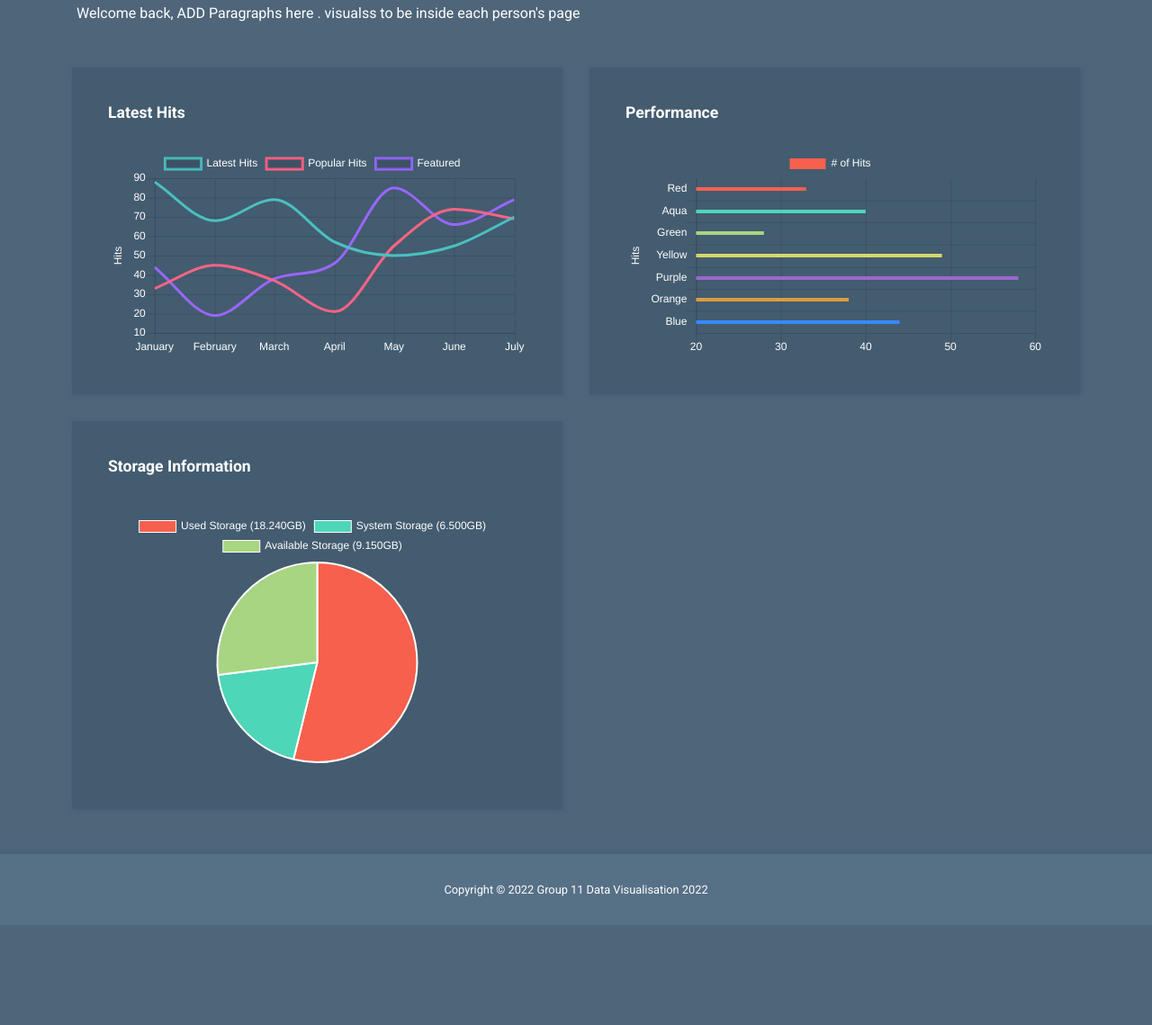
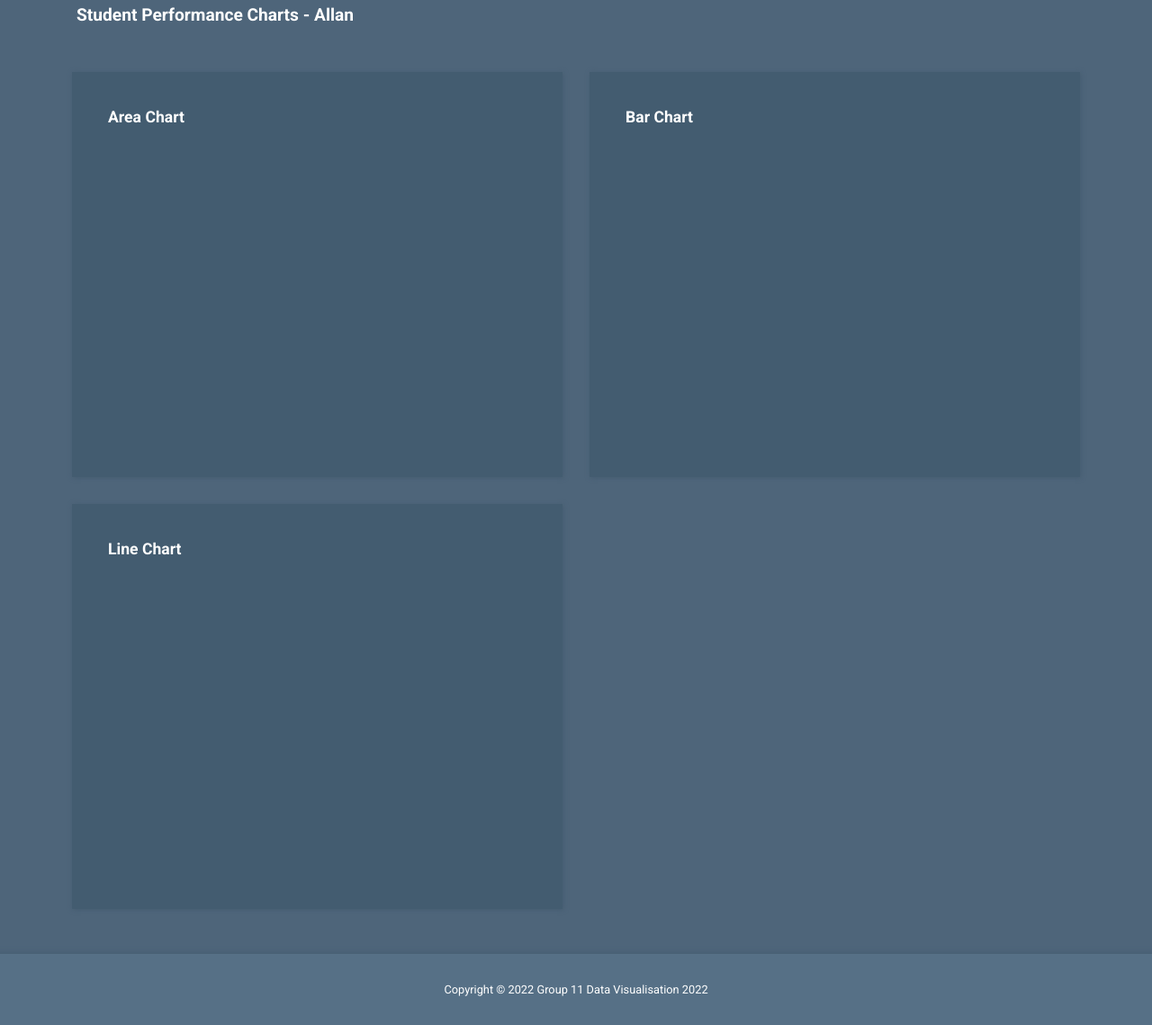
Before and after one commit to cas3zn/DV-FinalProject, a plain HTML site: page DV Project/T1/allan.html in a window 1280 px wide. Shown: the part 145-1284 px from the top of the page at 90% size. Before the commit the page ends 1173 px from the top, so only its background shows below. Drawn offline with nearby package versions, Linux system fonts and the light colour scheme; no server answers.

Commit message:
adding dummy charts

```diff
--- a/DV Project/T1/allan.html
+++ b/DV Project/T1/allan.html
@@ -69,29 +69,30 @@
         <div class="container">
             <div class="row">
                 <div class="col">
-                    <p class="text-white mt-5 mb-5">Welcome back, ADD Paragraphs here . visualss to be inside each person's page</b></p>
+                    <p class="text-white mt-5 mb-5"><b style="font-size:larger;">Student Performance Charts - Allan</b></p>
                 </div>
             </div>
             <!-- row -->
             <div class="row tm-content-row">
                 <div class="col-sm-12 col-md-12 col-lg-6 col-xl-6 tm-block-col">
                     <div class="tm-bg-primary-dark tm-block">
-                        <h2 class="tm-block-title">Latest Hits</h2>
-                        <canvas id="lineChart"></canvas>
+                        <h2 class="tm-block-title">Area Chart</h2>
+                        <!-- Create a div where the area graph will take place -->
+                        <div id="my_areagraph"></div>
                     </div>
                 </div>
                 <div class="col-sm-12 col-md-12 col-lg-6 col-xl-6 tm-block-col">
                     <div class="tm-bg-primary-dark tm-block">
-                        <h2 class="tm-block-title">Performance</h2>
-                        <canvas id="barChart"></canvas>
+                        <h2 class="tm-block-title">Bar Chart</h2>
+                        <!-- Create a div where the bar graph will take place -->
+                        <div id="my_bargraph"></div>
                     </div>
                 </div>
                 <div class="col-sm-12 col-md-12 col-lg-6 col-xl-6 tm-block-col">
-                    <div class="tm-bg-primary-dark tm-block tm-block-taller">
-                        <h2 class="tm-block-title">Storage Information</h2>
-                        <div id="pieChartContainer">
-                            <canvas id="pieChart" class="chartjs-render-monitor" width="200" height="200"></canvas>
-                        </div>
+                    <div class="tm-bg-primary-dark tm-block">
+                        <h2 class="tm-block-title">Line Chart</h2>
+                        <!-- Create a div where the line graph will take place -->
+                        <div id="my_linegraph"></div>
                     </div>
                 </div>
             </div>
@@ -114,30 +115,174 @@
     <script src="js/bootstrap.min.js"></script>
     <!-- https://getbootstrap.com/ -->
     <script src="js/tooplate-scripts.js"></script>
+    <!-- Load d3.js -->
+    <script src="https://d3js.org/d3.v4.js"></script>
     <script>
-        Chart.defaults.global.defaultFontColor = 'white';
-        let ctxLine,
-            ctxBar,
-            ctxPie,
-            optionsLine,
-            optionsBar,
-            optionsPie,
-            configLine,
-            configBar,
-            configPie,
-            lineChart;
-        barChart, pieChart;
-        // DOM is ready
-        $(function () {
-            drawLineChart(); // Line Chart
-            drawBarChart(); // Bar Chart
-            drawPieChart(); // Pie Chart
+        function drawAreaChart() {
+            // set the dimensions and margins of the graph
+            var margin = {top: 10, right: 30, bottom: 30, left: 50},
+                width = 460 - margin.left - margin.right,
+                height = 350 - margin.top - margin.bottom;
 
-            $(window).resize(function () {
-                updateLineChart();
-                updateBarChart();
-            });
-        })
+            // append the svg object to the body of the page
+            var svg = d3.select("#my_areagraph")
+            .append("svg")
+                .attr("width", width + margin.left + margin.right)
+                .attr("height", height + margin.top + margin.bottom)
+                .append("g")
+                .attr("transform",
+                    "translate(" + margin.left + "," + margin.top + ")");
+
+            //Read the data
+            d3.csv("https://raw.githubusercontent.com/holtzy/data_to_viz/master/Example_dataset/3_TwoNumOrdered_comma.csv",
+
+            // When reading the csv, I must format variables:
+            function(d){
+                return { date : d3.timeParse("%Y-%m-%d")(d.date), value : d.value }
+            },
+
+            // Now I can use this dataset:
+            function(data) {
+
+                // Add X axis --> it is a date format
+                var x = d3.scaleTime()
+                .domain(d3.extent(data, function(d) { return d.date; }))
+                .range([ 0, width ]);
+                svg.append("g")
+                .attr("transform", "translate(0," + height + ")")
+                .call(d3.axisBottom(x));
+
+                // Add Y axis
+                var y = d3.scaleLinear()
+                .domain([0, d3.max(data, function(d) { return +d.value; })])
+                .range([ height, 0 ]);
+                svg.append("g")
+                .call(d3.axisLeft(y));
+
+                // Add the area
+                svg.append("path")
+                .datum(data)
+                .attr("fill", "#cce5df")
+                .attr("stroke", "#69b3a2")
+                .attr("stroke-width", 1.5)
+                .attr("d", d3.area()
+                    .x(function(d) { return x(d.date) })
+                    .y0(y(0))
+                    .y1(function(d) { return y(d.value) })
+                    )
+
+            })
+        }
+
+        function drawBarChart() {
+            // set the dimensions and margins of the graph
+            var margin = {top: 30, right: 30, bottom: 70, left: 60},
+                width = 460 - margin.left - margin.right,
+                height = 400 - margin.top - margin.bottom;
+
+            // append the svg object to the body of the page
+            var svg = d3.select("#my_bargraph")
+            .append("svg")
+                .attr("width", width + margin.left + margin.right)
+                .attr("height", height + margin.top + margin.bottom)
+            .append("g")
+                .attr("transform",
+                    "translate(" + margin.left + "," + margin.top + ")");
+
+            // Parse the Data
+            d3.csv("https://raw.githubusercontent.com/holtzy/data_to_viz/master/Example_dataset/7_OneCatOneNum_header.csv", function(data) {
+
+            // X axis
+            var x = d3.scaleBand()
+            .range([ 0, width ])
+            .domain(data.map(function(d) { return d.Country; }))
+            .padding(0.2);
+            svg.append("g")
+            .attr("transform", "translate(0," + height + ")")
+            .call(d3.axisBottom(x))
+            .selectAll("text")
+                .attr("transform", "translate(-10,0)rotate(-45)")
+                .style("text-anchor", "end");
+
+            // Add Y axis
+            var y = d3.scaleLinear()
+            .domain([0, 13000])
+            .range([ height, 0]);
+            svg.append("g")
+            .call(d3.axisLeft(y));
+
+            // Bars
+            svg.selectAll("mybar")
+            .data(data)
+            .enter()
+            .append("rect")
+                .attr("x", function(d) { return x(d.Country); })
+                .attr("y", function(d) { return y(d.Value); })
+                .attr("width", x.bandwidth())
+                .attr("height", function(d) { return height - y(d.Value); })
+                .attr("fill", "#69b3a2")
+
+            })
+        }
+
+        function drawLineChart() {
+            // set the dimensions and margins of the graph
+            var margin = {top: 10, right: 30, bottom: 30, left: 60},
+                width = 460 - margin.left - margin.right,
+                height = 400 - margin.top - margin.bottom;
+
+            // append the svg object to the body of the page
+            var svg = d3.select("#my_linegraph")
+            .append("svg")
+                .attr("width", width + margin.left + margin.right)
+                .attr("height", height + margin.top + margin.bottom)
+            .append("g")
+                .attr("transform",
+                    "translate(" + margin.left + "," + margin.top + ")");
+
+            //Read the data
+            d3.csv("https://raw.githubusercontent.com/holtzy/data_to_viz/master/Example_dataset/3_TwoNumOrdered_comma.csv",
+
+            // When reading the csv, I must format variables:
+            function(d){
+                return { date : d3.timeParse("%Y-%m-%d")(d.date), value : d.value }
+            },
+
+            // Now I can use this dataset:
+            function(data) {
+
+                // Add X axis --> it is a date format
+                var x = d3.scaleTime()
+                .domain(d3.extent(data, function(d) { return d.date; }))
+                .range([ 0, width ]);
+                svg.append("g")
+                .attr("transform", "translate(0," + height + ")")
+                .call(d3.axisBottom(x));
+
+                // Add Y axis
+                var y = d3.scaleLinear()
+                .domain([0, d3.max(data, function(d) { return +d.value; })])
+                .range([ height, 0 ]);
+                svg.append("g")
+                .call(d3.axisLeft(y));
+
+                // Add the line
+                svg.append("path")
+                .datum(data)
+                .attr("fill", "none")
+                .attr("stroke", "steelblue")
+                .attr("stroke-width", 1.5)
+                .attr("d", d3.line()
+                    .x(function(d) { return x(d.date) })
+                    .y(function(d) { return y(d.value) })
+                    )
+
+            })
+        }
+
+        drawAreaChart();
+        drawBarChart();
+        drawLineChart();
     </script>
 </body>
 
```
